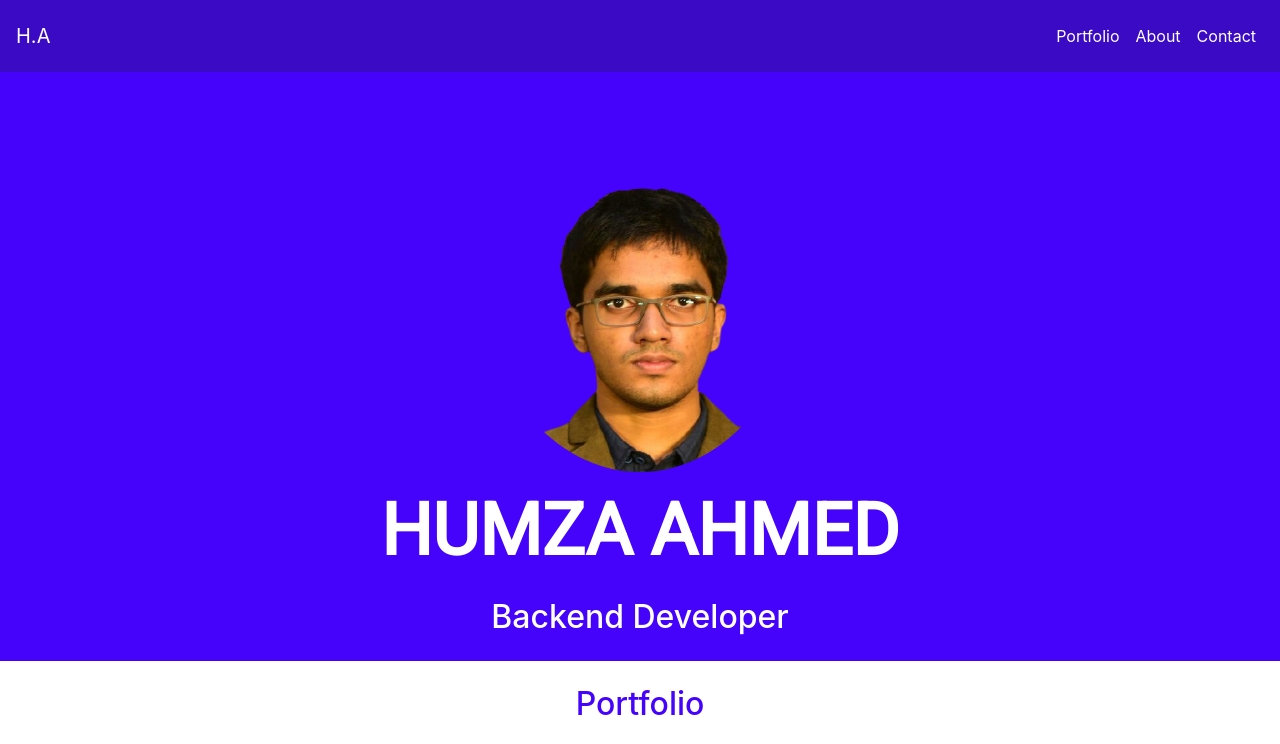
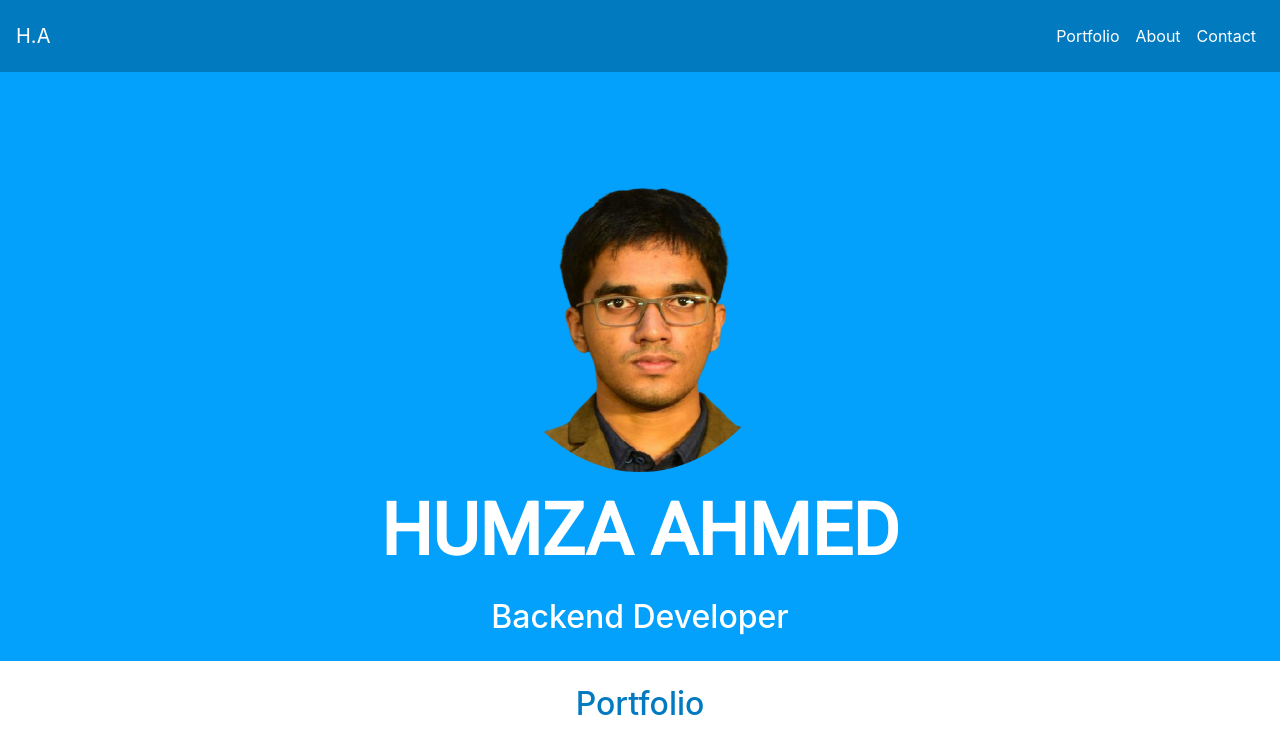
Before and after one commit to humza-ahmed235/humza-ahmed235.github.io, a plain HTML site: page index.html in a window 1280 px wide. Shown: the top 744 px of the page. Drawn offline with nearby package versions, Linux system fonts and the light colour scheme.

Commit message:
Color theme changed to blue

```diff
--- a/styles/styles.css
+++ b/styles/styles.css
@@ -3,7 +3,7 @@ body{
 	padding-top: 72px;
 }
 #top{
-	background-color: #4503fc;
+	background-color: #03a0fc;
 	color: white;
 
 
@@ -15,7 +15,9 @@ body{
 }
 
 .mynavbar{
-	background-color: #3b0ac4;
+
+	background-color: #017ac0;
+
 	color: white;
 }
 
@@ -27,7 +29,7 @@ body{
 
 #about{
 
-	background-color:#4503fc;
+	background-color: #03a0fc;
 	color: white;
 
 	font-size: 1.5rem;
@@ -39,7 +41,8 @@ body{
 }
 #footer{
 	min-height: 10vh;
-	background-color: #2c3e50;
+	background-color: #017ac0;
+
 
 
 }
@@ -116,7 +119,7 @@ h1,h2{
 }
 
 .dark-titles{
-	color: #4503fc
+	color: #017ac0;
 
 }
 
```
